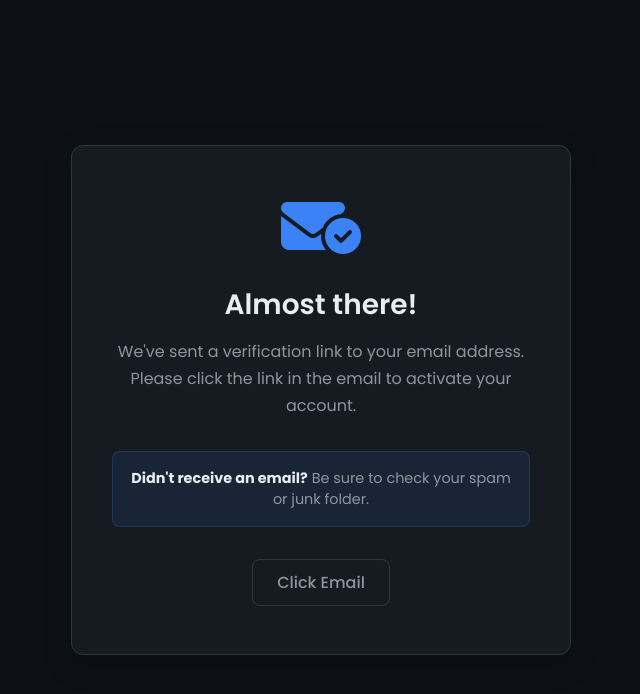
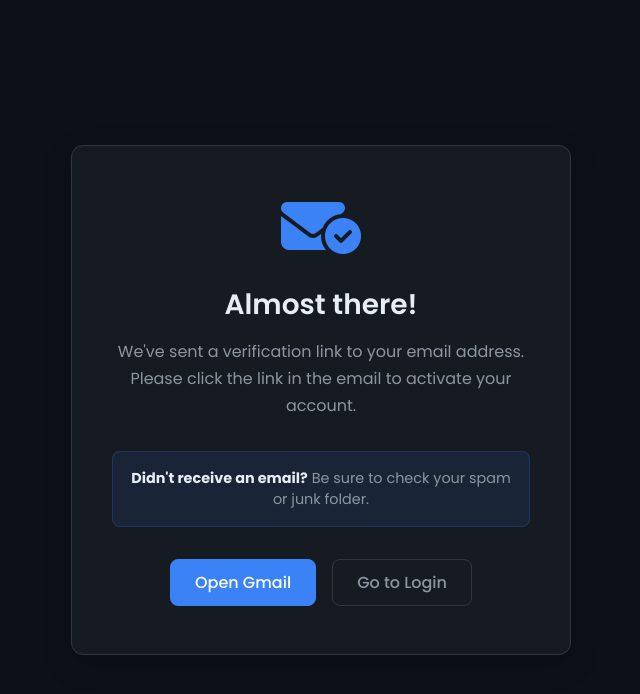
Before and after one commit to Spkhot/CodeStreak, a plain HTML site: page frontend/verify.html in a window 1280 px wide. Shown: the whole page, without its empty margins (319-959 px from the left). Drawn offline with Linux system fonts and the light colour scheme.

Commit message:
improve verify page

```diff
--- a/frontend/verify.html
+++ b/frontend/verify.html
@@ -95,6 +95,13 @@
         color: var(--text-light);
     }
 
+    /* ✅✅✅ STYLES FOR THE BUTTON CONTAINER ✅✅✅ */
+    .actions-container {
+        display: flex;
+        gap: 1rem;
+        justify-content: center;
+    }
+
     .action-button {
       display: inline-block;
       background: none;
@@ -110,6 +117,15 @@
     .action-button:hover {
       background-color: var(--bg-dark);
       color: var(--text-light);
+    }
+
+    .action-button.primary {
+        background-color: var(--primary-blue);
+        border-color: var(--primary-blue);
+        color: white;
+    }
+    .action-button.primary:hover {
+        background-color: #60A5FA;
     }
   </style>
 </head>
@@ -128,7 +144,11 @@
       <strong>Didn't receive an email?</strong> Be sure to check your spam or junk folder.
     </div>
 
-    <a href="https://mail.google.com/mail/u/1/#inbox" class="action-button">Click Email</a>
+    <!-- ✅✅✅ NEW BUTTONS IN A CONTAINER ✅✅✅ -->
+    <div class="actions-container">
+        <a href="https://mail.google.com/" target="_blank" class="action-button primary">Open Gmail</a>
+        <a href="login.html" class="action-button">Go to Login</a>
+    </div>
   </main>
 
 </body>
```
